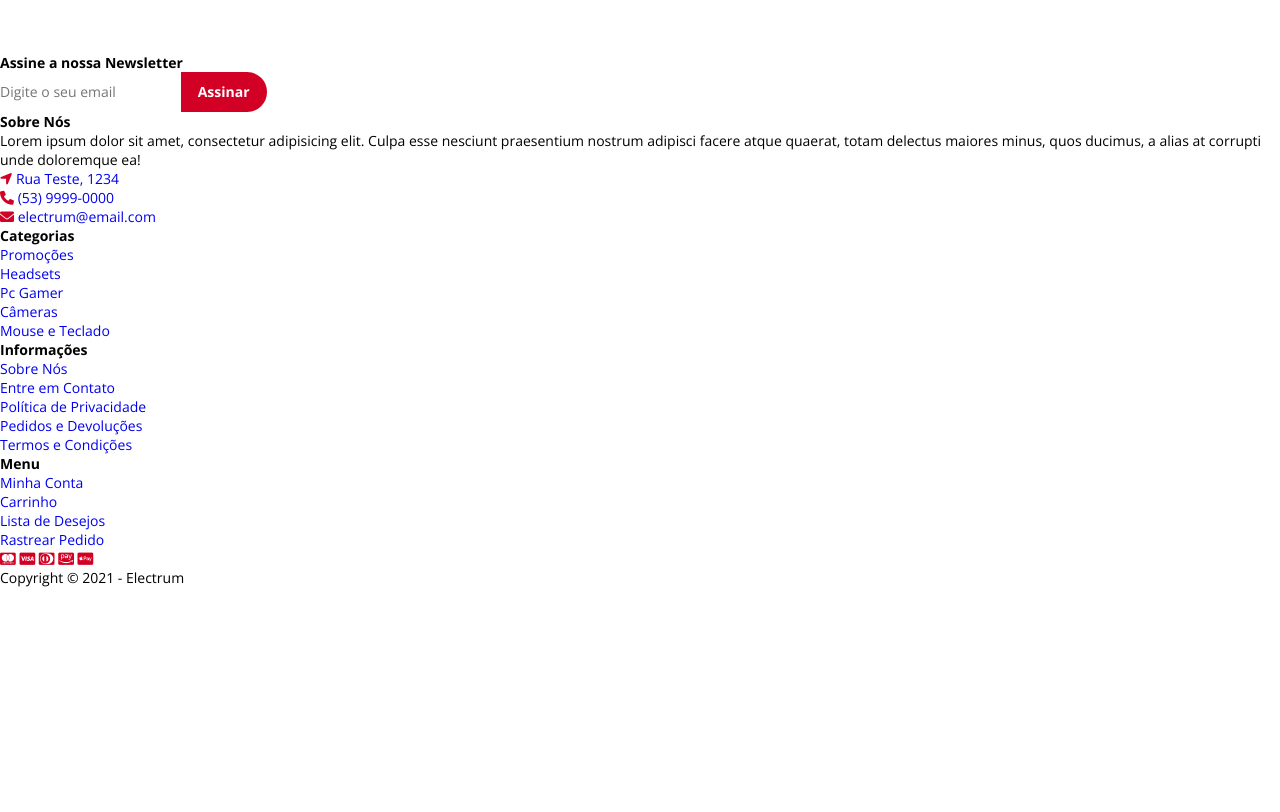
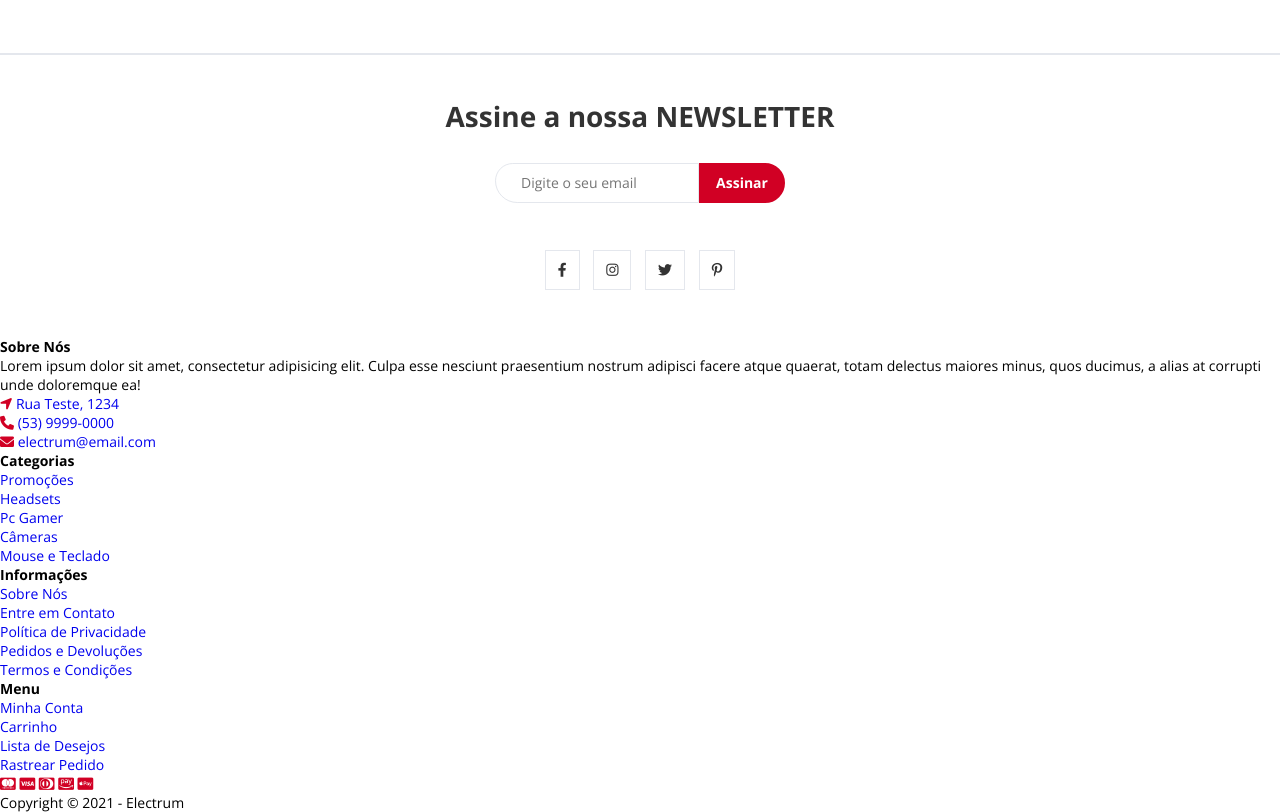
Before and after one commit to JdSeus/SASS_studies--Project2-Electrum, a plain HTML site: page index.html in a window 1280 px wide. Shown: the part 1974-2786 px from the top of the page. Before the commit the page ends 2561 px from the top, so only its background shows below. Drawn offline with nearby package versions, Linux system fonts and the light colour scheme.

Commit message:
Newsletter section

```diff
--- a/index.html
+++ b/index.html
@@ -265,6 +265,12 @@
             <input type="email" name="email" id="email" placeholder="Digite o seu email">
             <input type="submit" class="btn btn-half" value="Assinar">
         </form>
+        <div class="social-media">
+            <i class="fab fa-facebook-f"></i>
+            <i class="fab fa-instagram"></i>
+            <i class="fab fa-twitter"></i>
+            <i class="fab fa-pinterest-p"></i>
+        </div>
     </div>
     <!-- Footer -->
     <footer class="footer">
--- /dev/null
+++ b/sass/2-layouts/_newsletter-section.sass
@@ -0,0 +1,42 @@
+@use '../1-base/variables'
+@use '../1-base/base-mixins'
+@use 'layouts-mixins'
+
+.newsletter-container
+    display: flex
+    flex-direction: column
+    justify-content: center
+    align-items: center
+    padding: 3rem
+    border-top: 2px solid variables.$section-bg-color
+
+    h2
+        font-size: 2rem
+        color: variables.$dark-color
+        margin-bottom: 2rem
+
+        span
+            font-size: 2rem
+            font-weight: bold
+            text-transform: uppercase
+
+    form
+        display: flex
+        margin-bottom: 3rem
+
+        input[type="email"]
+            border: 1px solid variables.$section-bg-color
+            @include layouts-mixins.rounded-input
+
+    .social-media
+        i
+            padding: 12px
+            margin: 5px
+            border: 1px solid variables.$section-bg-color
+            cursor: pointer
+            color: variables.$dark-color
+            transition: .4s
+
+            &:hover
+                color: variables.$primary-color
+                background-color: variables.$section-bg-color
--- a/sass/2-layouts/layouts.sass
+++ b/sass/2-layouts/layouts.sass
@@ -2,3 +2,4 @@
 @use 'banner-section'
 @use 'products-section'
 @use 'deal-section'
+@use 'newsletter-section'
```
Also changed, not shown: css/app.css, 1 other file.
